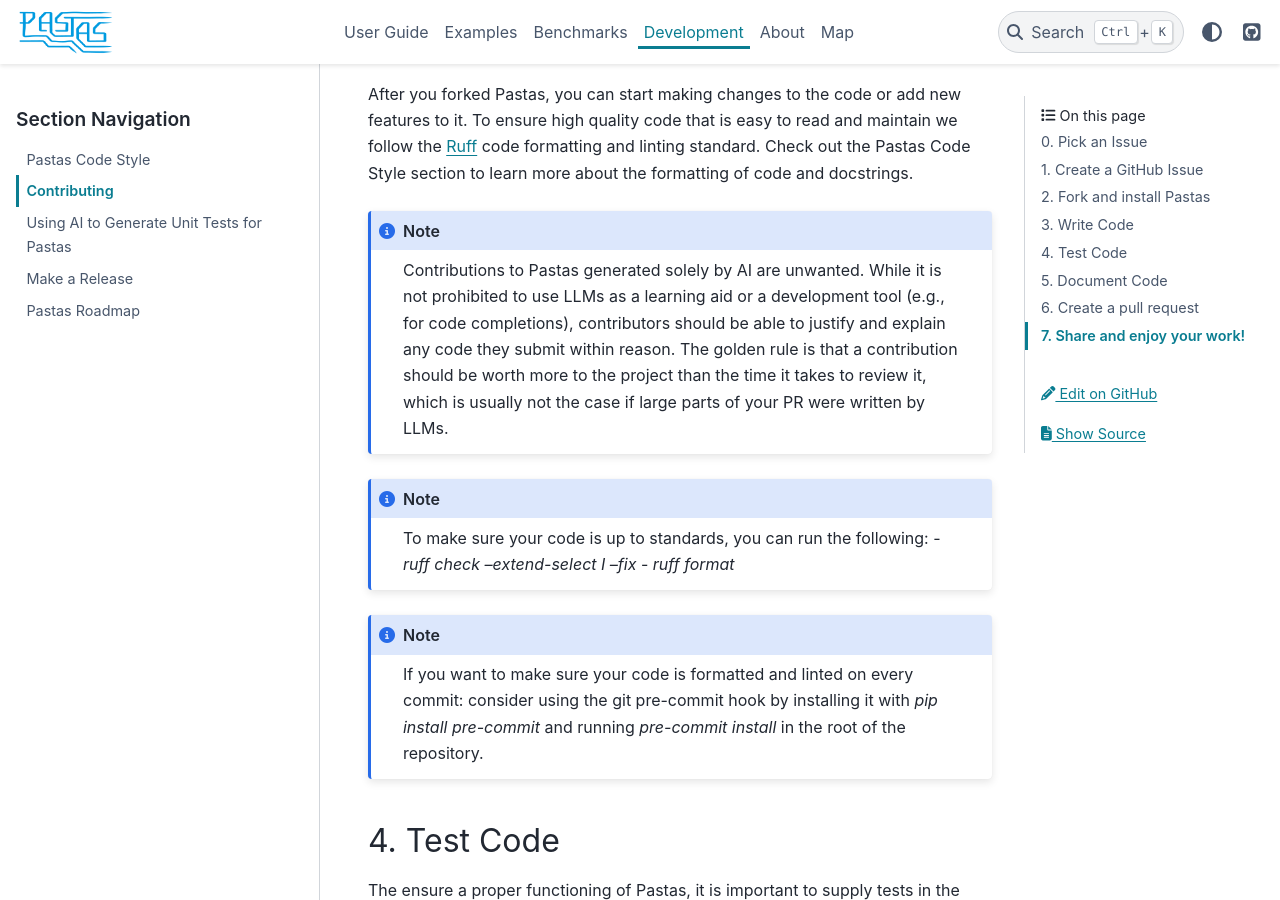
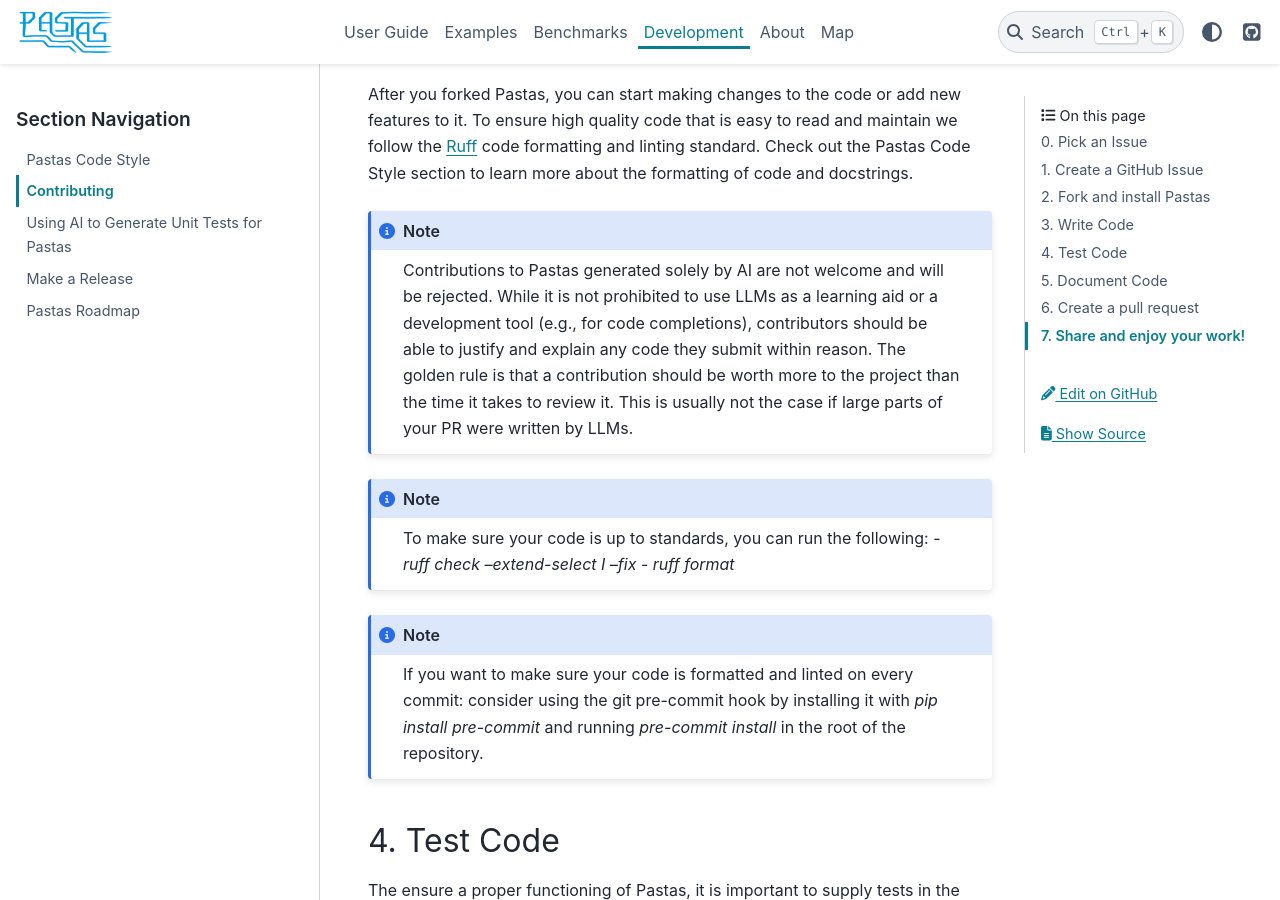
Before and after one commit to pastas/pastas, a Sphinx documentation site: the page built from doc/developers/contributing.rst, in a window 1280 px wide and 900 px high, scrolled down 1617 px. Built offline with Sphinx 7.4.7 and the PyData theme 0.15.4, drawn with Linux system fonts in a browser that asks for light colours; pages that are not in the unit, such as notebooks, are missing from menus; some of the changed text lies outside the part shown.

Commit message:
Update AI contribution policy in contributing.rst
Clarified contribution guidelines regarding AI-generated code.

```diff
--- a/doc/developers/contributing.rst
+++ b/doc/developers/contributing.rst
@@ -61,12 +61,13 @@
 more about the formatting of code and docstrings.
 
 .. note::
-    Contributions to Pastas generated solely by AI are unwanted. While it is not
-    prohibited to use LLMs as a learning aid or a development tool (e.g., for code
-    completions), contributors should be able to justify and explain any code they
-    submit within reason. The golden rule is that a contribution should be worth
-    more to the project than the time it takes to review it, which is usually not
-    the case if large parts of your PR were written by LLMs.
+    Contributions to Pastas generated solely by AI are not welcome and will be
+    rejected. While it is not prohibited to use LLMs as a learning aid or a
+    development tool (e.g., for code completions), contributors should be able
+    to justify and explain any code they submit within reason. The golden rule is
+    that a contribution should be worth more to the project than the time it
+    takes to review it. This is usually not the case if large parts of your PR
+    were written by LLMs.
 
 .. note::
     To make sure your code is up to standards, you can run the following:
```
